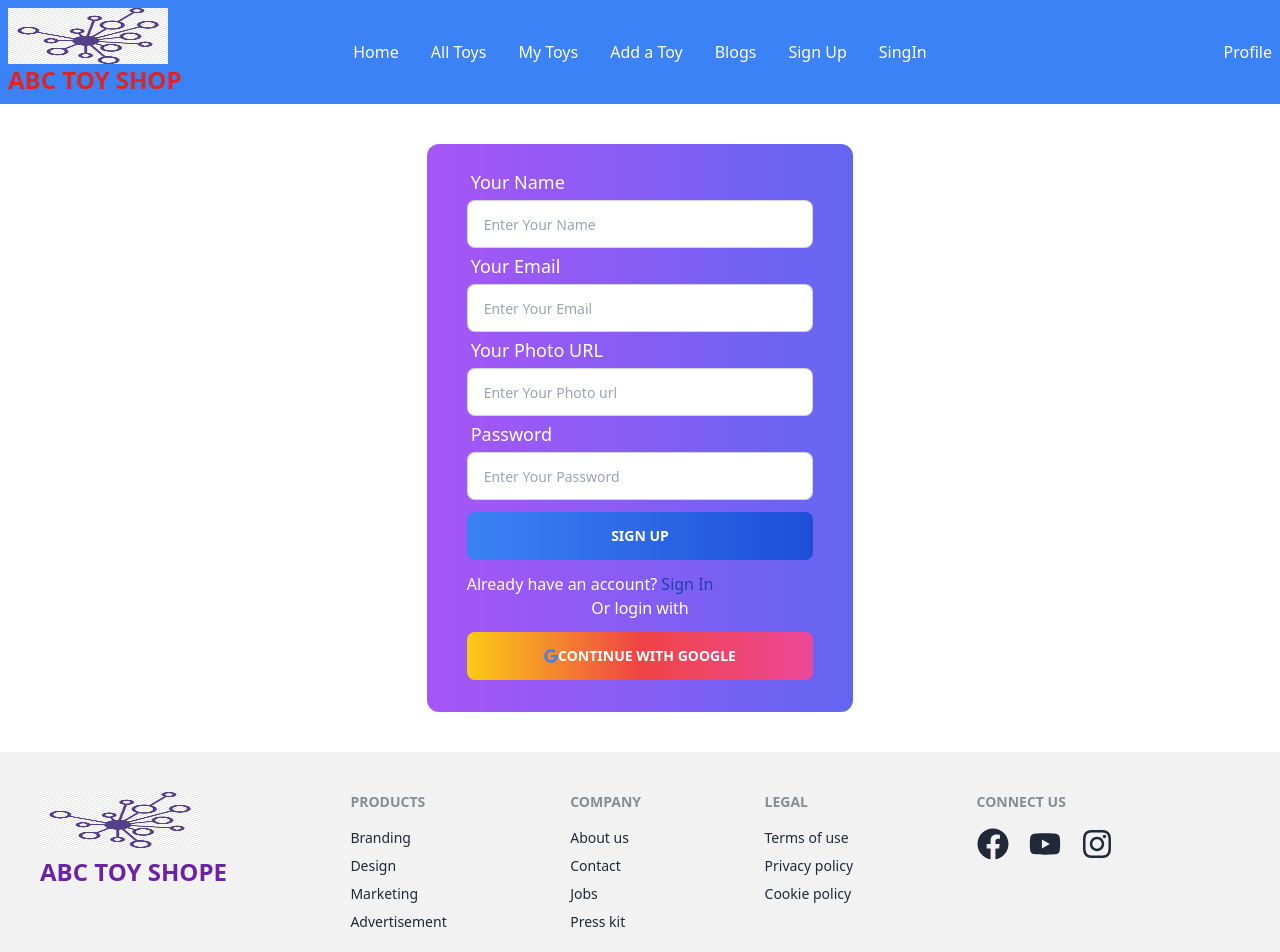
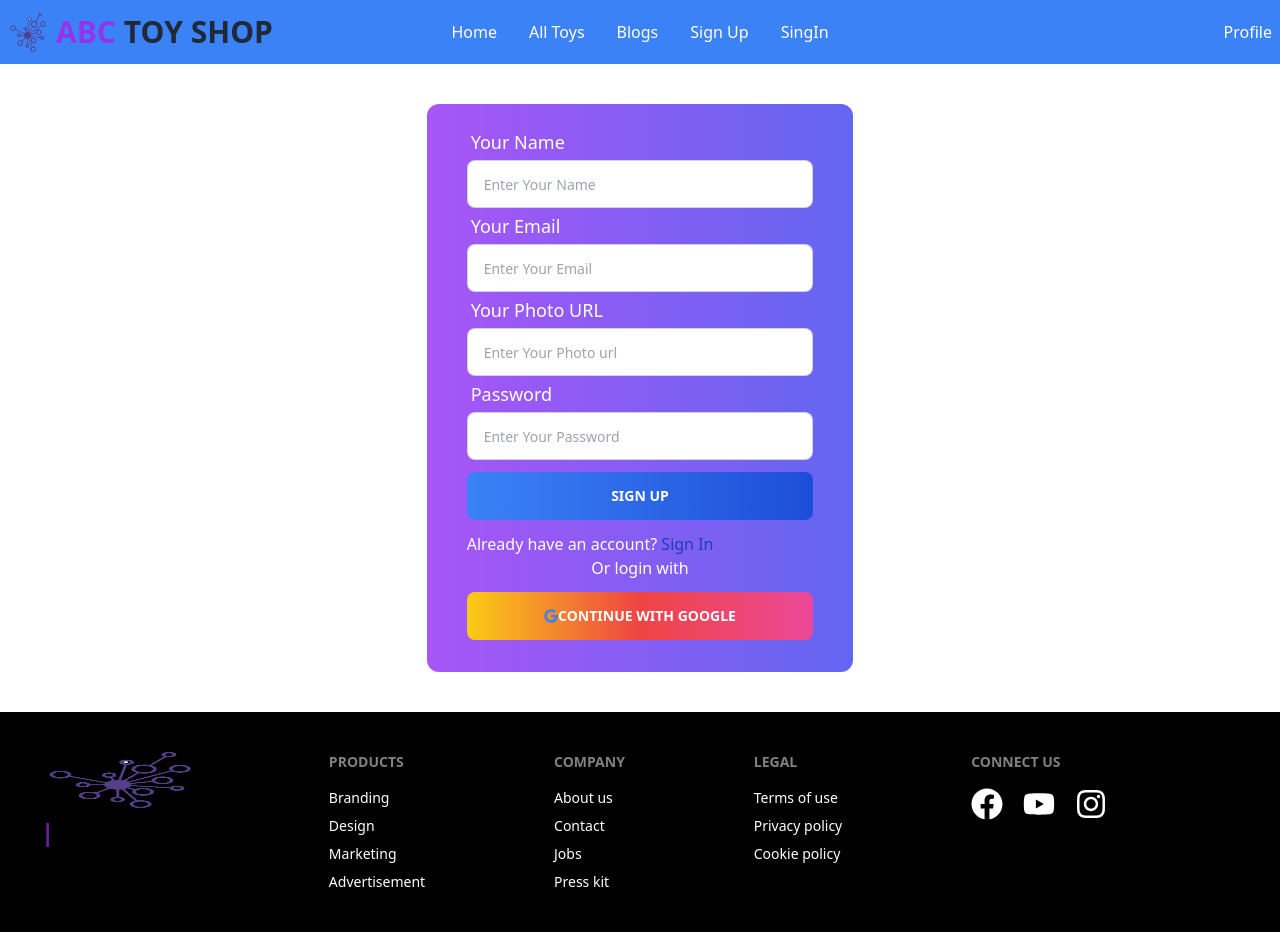
Before and after one commit to aminulislam2002/edu-toys-gallery-client, a React (Vite) app: page /signUp in a window 1280 px wide. Shown: the top 952 px of the page. Built offline with nearby package versions, Linux system fonts and the light colour scheme; no server answers.

Commit message:
nav bar and footer design

```diff
--- a/package.json
+++ b/package.json
@@ -24,7 +24,8 @@
     "react-tabs": "^6.0.1",
     "react-toastify": "^9.1.3",
     "sort-by": "^1.2.0",
-    "sweetalert2": "^11.7.5"
+    "sweetalert2": "^11.7.5",
+    "typewriter-effect": "^2.19.0"
   },
   "devDependencies": {
     "@types/react": "^18.0.28",
--- a/src/pages/Shared/Footer/Footer.jsx
+++ b/src/pages/Shared/Footer/Footer.jsx
@@ -1,12 +1,22 @@
-import logo from "../../../assets/logo.png";
+import { useEffect } from "react";
+import logo from "../../../assets/logo-1.png";
 import { FaFacebook, FaInstagram, FaYoutube } from "react-icons/fa";
+import Typewriter from "typewriter-effect/dist/core";
 
 const Footer = () => {
+  useEffect(() => {
+    const typewriter = new Typewriter("#typewriter", {
+      strings: ["ABC", "TOY", "SHOP"],
+      autoStart: true,
+    });
+    typewriter.start();
+  }, []);
+
   return (
-    <footer className="footer p-10 bg-base-200 text-base-content">
+    <footer className="footer p-10 bg-black text-white">
       <div>
         <img src={logo} className="w-40 h-14" alt="" />
-        <h3 className="text-center font-semibold text-2xl text-purple-800">ABC TOY SHOPE</h3>
+        <div className="text-center font-semibold text-2xl text-purple-800" id="typewriter"></div>
       </div>
       <div>
         <span className="footer-title">Products</span>
--- a/src/pages/Shared/NavigationBar/NavigationBar.jsx
+++ b/src/pages/Shared/NavigationBar/NavigationBar.jsx
@@ -1,7 +1,7 @@
 import { Link } from "react-router-dom";
 import { useContext } from "react";
 import { AuthContext } from "../../../providers/AuthProvider";
-import logo from "../../../assets/logo.png";
+import logo from "../../../assets/logo-1.png";
 
 const NavigationBar = () => {
   const { user, logOutUser } = useContext(AuthContext);
@@ -28,6 +28,8 @@ const NavigationBar = () => {
           All Toys
         </Link>
       </li>
+      {user ? (
+        <>
           <li>
             <Link to="/myToys" className="text-white hover:text-gray-300">
               My Toys
@@ -38,6 +40,10 @@ const NavigationBar = () => {
               Add a Toy
             </Link>
           </li>
+        </>
+      ) : (
+        ""
+      )}
       <li>
         <Link to="/blogs" className="text-white hover:text-gray-300">
           Blogs
@@ -79,13 +85,15 @@ const NavigationBar = () => {
               <path strokeLinecap="round" strokeLinejoin="round" strokeWidth="2" d="M4 6h16M4 12h8m-8 6h16" />
             </svg>
           </label>
-          <ul tabIndex={0} className="menu menu-compact dropdown-content mt-3 p-2 shadow bg-purple-600 rounded-box w-52">
+          <ul tabIndex={0} className="menu menu-compact dropdown-content mt-3 p-2 shadow bg-blue-200 rounded-box w-52">
             {navItems}
           </ul>
         </div>
-        <div>
-          <img src={logo} className="w-40 h-14" alt="" />
-          <h3 className="text-center font-semibold text-2xl text-red-600">ABC TOY SHOP</h3>
+        <div className="flex items-center">
+          <img src={logo} className="w-10 h-10 rounded-xl mr-2" alt="" />
+          <h3 className="text-3xl font-bold">
+            <span className="text-purple-600">ABC</span> TOY SHOP
+          </h3>
         </div>
       </div>
       <div className="navbar-center hidden lg:flex">
@@ -93,7 +101,7 @@ const NavigationBar = () => {
       </div>
       <div className="navbar-end">
         {user ? (
-          <img className="w-20 h-10 rounded-full" src={user?.photoURL} alt={user?.displayName} title={user?.displayName} />
+          <img className="w-15 h-8 rounded-full" src={user?.photoURL} alt={user?.displayName} title={user?.displayName} />
         ) : (
           <Link to="/logIn" className="text-white hover:text-gray-300">
             Profile
```
Also changed, not shown: src/assets/logo-1.png (added), 1 other file (tests, documents, lock files or other folders). Lines whose indentation alone changed are shown as unchanged.
